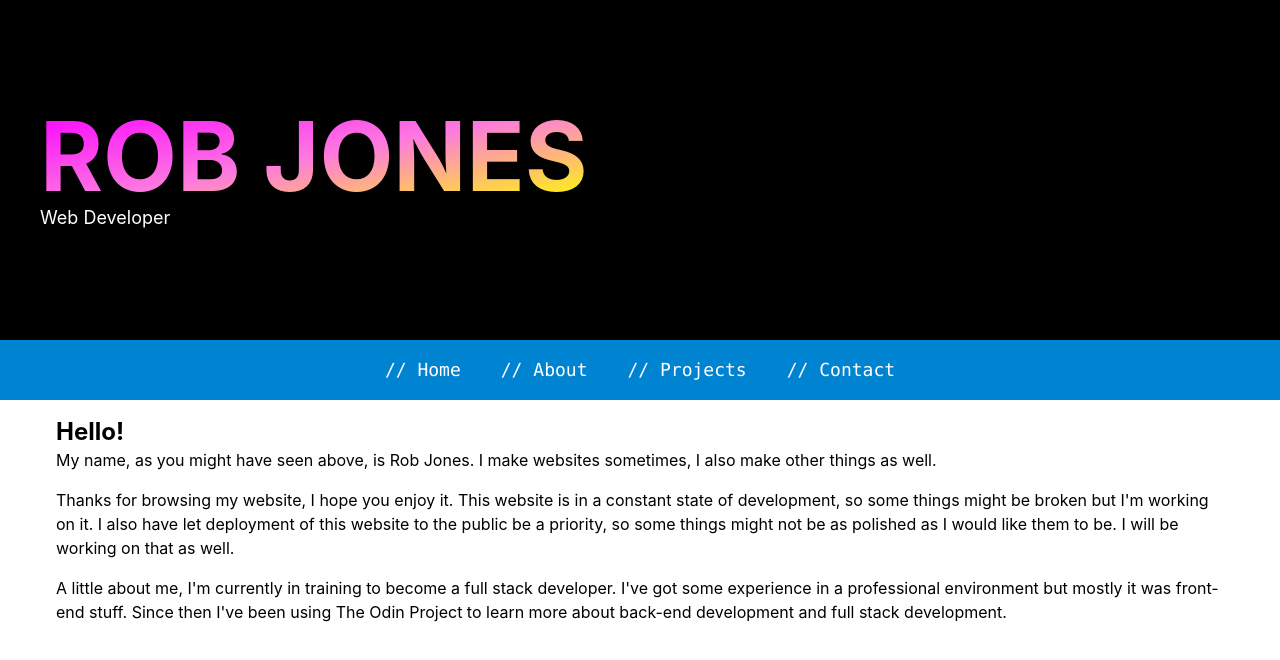
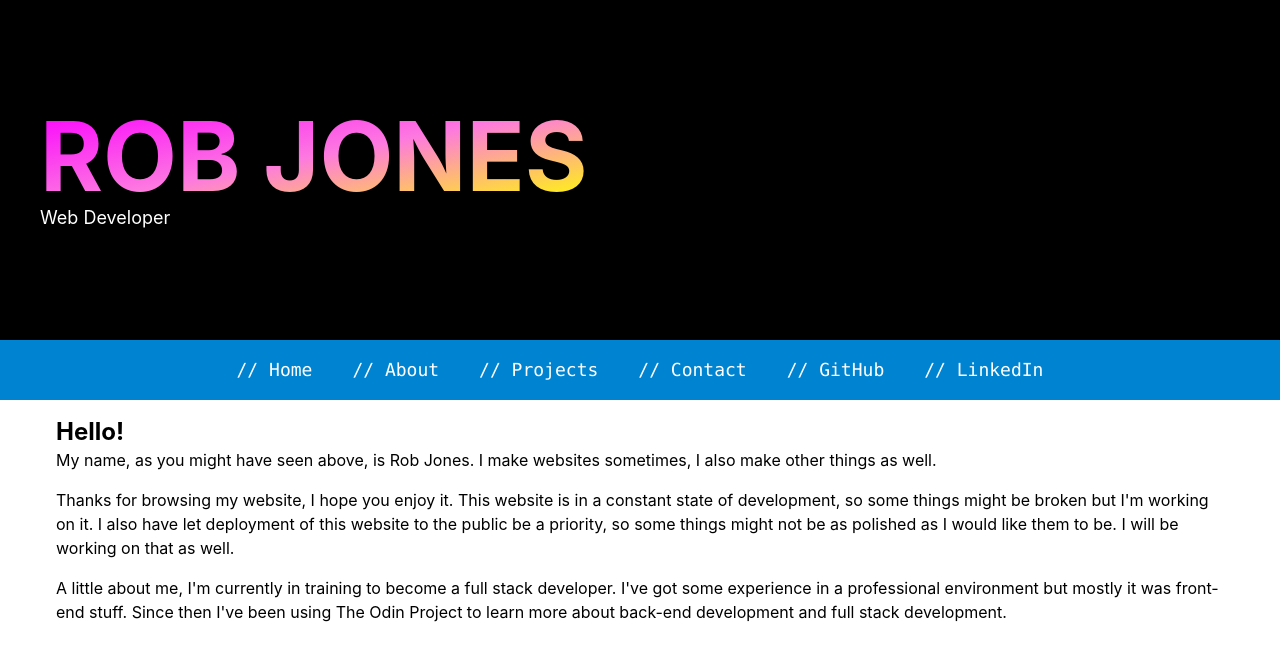
Before and after one commit to rob-jones-dev/personal-site, a React (Vite) app: page / in a window 1280 px wide. Shown: the top 660 px of the page. Built offline with nearby package versions, Linux system fonts and the light colour scheme.

Commit message:
Implementation of react router

```diff
--- a/package.json
+++ b/package.json
@@ -13,6 +13,7 @@
     "@tailwindcss/vite": "^4.3.1",
     "react": "^19.2.6",
     "react-dom": "^19.2.6",
+    "react-router": "^8.0.1",
     "tailwindcss": "^4.3.1"
   },
   "devDependencies": {
--- a/src/Header.jsx
+++ b/src/Header.jsx
@@ -11,6 +11,8 @@ export default function Header() {
                     <li><a href='#'>// About</a></li>
                     <li><a href='#'>// Projects</a></li>
                     <li><a href='#'>// Contact</a></li>
+                    <li className='icon-link'><a href='https://github.com/rob-jones-dev' target='_blank' rel='noopener noreferrer'>// GitHub</a></li>
+                    <li className='icon-link'><a href='https://www.linkedin.com/in/rob-jones-dev/' target='_blank' rel='noopener noreferrer'>// LinkedIn</a></li>
                 </ul>
             </nav>
         </>
--- a/src/main.jsx
+++ b/src/main.jsx
@@ -3,10 +3,15 @@ import { createRoot } from 'react-dom/client'
 import './index.css'
 import App from './App.jsx'
 import Header from './Header.jsx'
+import { BrowserRouter, Routes, Route } from 'react-router'
 
 createRoot(document.getElementById('root')).render(
   <StrictMode>
-    <Header />
-    <App />
+    <BrowserRouter>
+      <Header />
+      <Routes>
+        <Route path="/" element={<App />} />
+      </Routes>
+    </BrowserRouter>
   </StrictMode>,
 )
```
Also changed, not shown: 1 other file (tests, documents, lock files or other folders).
